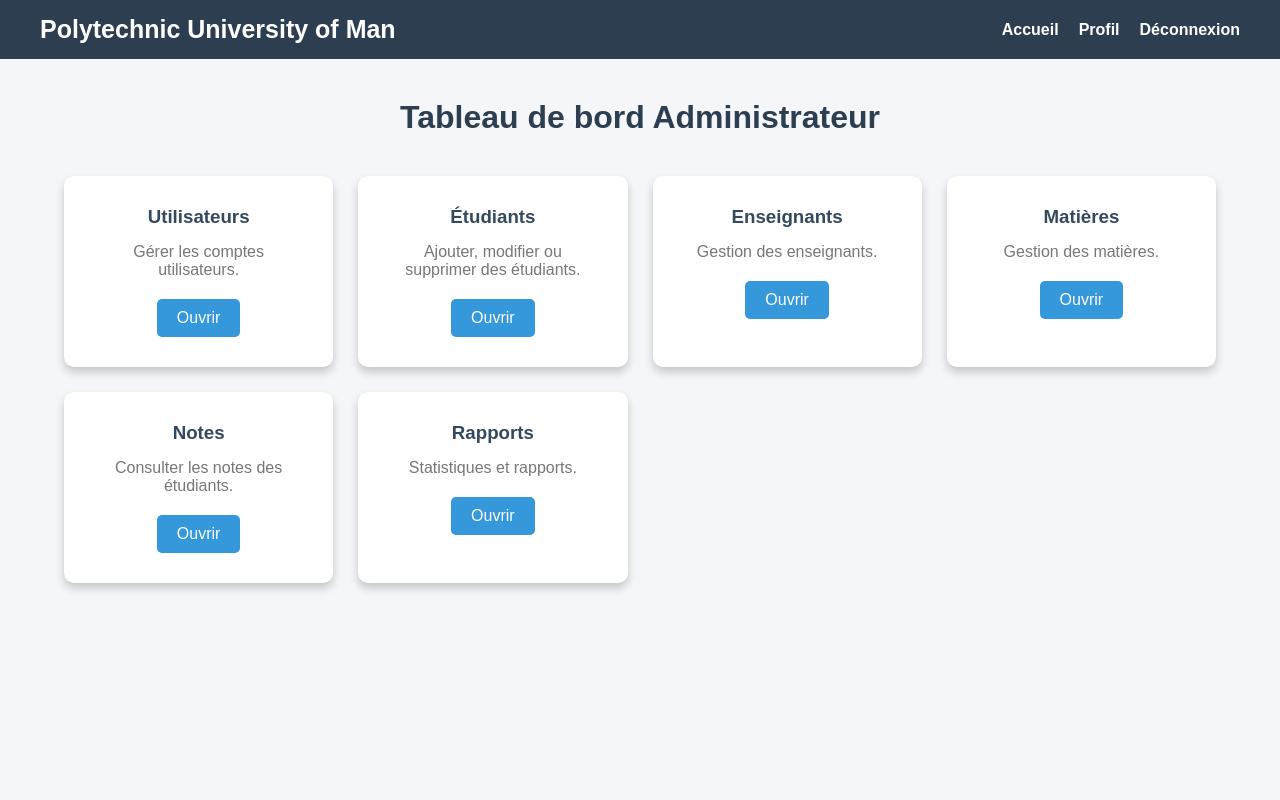
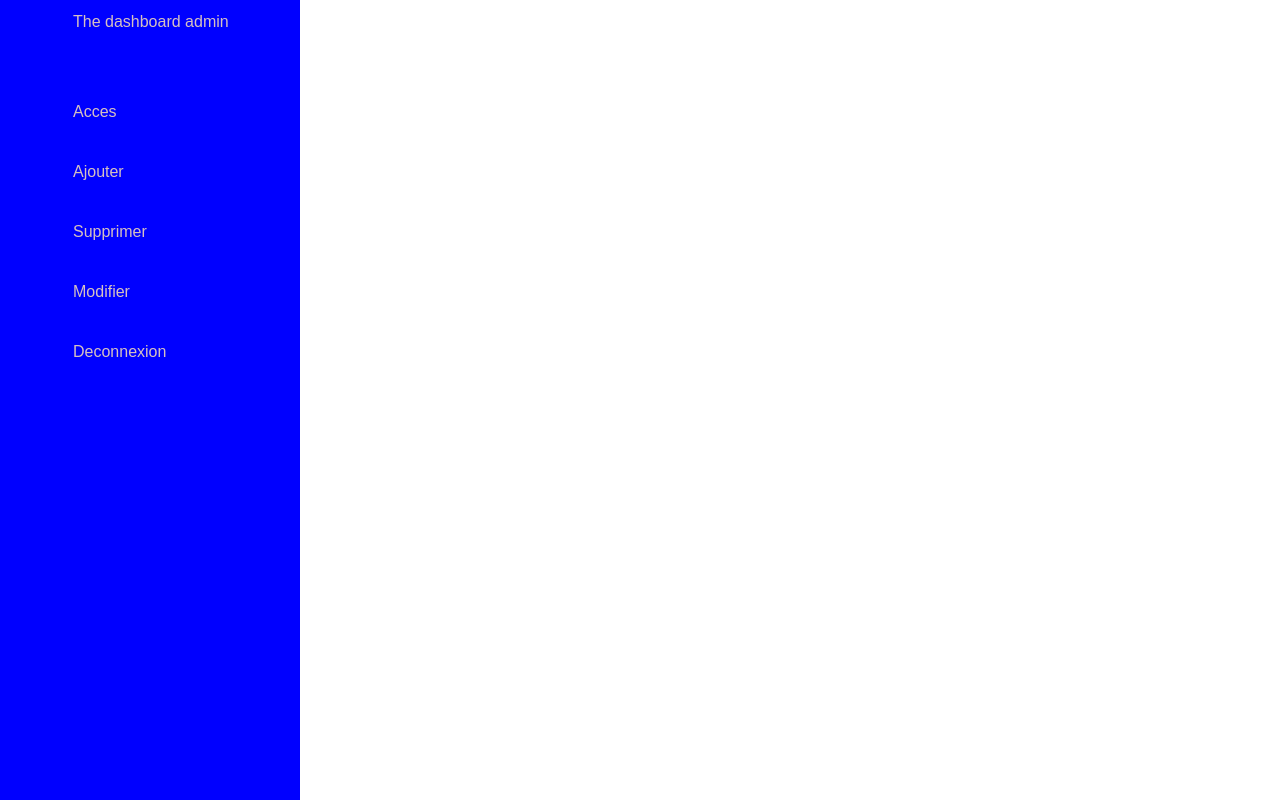
Before and after one commit to mohamed0594/MySystemSchollManagement, a Django app: page /dashboardadmin/ in a window 1280 px wide. Run offline with Django 5.2, Linux system fonts and the light colour scheme; some libraries are stand-ins or nearby versions.

Commit message:
dashboard admin

```diff
--- a/new_project/models.py
+++ b/new_project/models.py
@@ -23,13 +23,9 @@ class Classes (models.Model):
     class Meta:
         verbose_name = "Classe"
         verbose_name_plural = "Classes"
-class Classes (models.Model):
-    nom=models.CharField(max_length=50)
 
     def __str__(self):
         return self.nom
-
-
 
 class Etudiant (models.Model):
     nom=models.CharField(max_length=100)
--- a/pages/views.py
+++ b/pages/views.py
@@ -1,6 +1,6 @@
 from django.shortcuts import render, redirect
 
-import pages
+# import pages
 from .forms import Utilisateurforms
 from django.contrib.auth import authenticate, login
 from django.contrib import messages
@@ -19,8 +19,8 @@ def connexion(request):
         if form.is_valid():
             username = form.cleaned_data['username']
             password = form.cleaned_data['password']
-            # print("Username :", username)
-            # print("Password :", password)
+            print("Username :", username)
+            print("Password :", password)
             user = authenticate(request, username= username, password = password)
             print(user)
             if user is not None :
--- a/static/css/dashboardadmin.css
+++ b/static/css/dashboardadmin.css
@@ -1,96 +1,93 @@
+
  *{
             margin:0;
             padding:0;
             box-sizing:border-box;
             font-family:Arial, Helvetica, sans-serif;
-        }
 
-        body{
-            background:#f4f6f9;
-        }
+}
+
+body {
+            min-height: 100vh;
+            overflow-x: hidden;
+
+}
+.container{
+            position: relative;
+            width: 100%;
+
+}
+.navigation{
+            position: fixed;
+            width: 300px;
+            height: 100%;
+            background-color: blue;
+            transition: 0.5s;
+            overflow: hidden;
+
+    }
+.navigation ul{
+        position: absolute;
+        top: 0;
+        left: 0;
+        width: 100%;
+       padding: 3px;
+       margin: 10px;
+
+}
+.navigation ul li {
+        position: relative;
+        width: 100%;
+        list-style: none;
+         /* margin: 10px; */
+         border-top-left-radius: 30px;
+         border-bottom-left-radius: 30px;
+
+}
+.navigation ul li :hover{
+        background-color: white;
+      padding: 0Px 2px;
+      /* border-radius: 3px; */
+}
+.navigation ul li a{
+        text-decoration: none;
+        display: block;
+        width: 100%;
+        display: flex;
+        color: rgb(214, 193, 193);
+}
+.navigation ul li:nth-child(1){
+   margin-bottom: 30px;
+
+}
+.navigation ul li :hover a .icon{
+        position: relative;
+        display: block;
+        min-width: 60px;
+        height: 60px;
+        line-height: 60px;
+        text-align: center;
+}
+.navigation ul li a .icon{
+        position: relative;
+        display: block;
+        min-width: 60px;
+        height: 60px;
+        text-align: center;
+}
+.navigation ul li a .icon ion-icon{
+        font-size: 1.1rem;
+
+}
+.navigation ul li a .titre {
+        position: relative;
+        display:  block;
+        /* height: 60px;
+        line-height: 60px;
+        padding: 0 10px;
+        text-align: start;
+        white-space: nowrap;
+        */
 
 
-        nav{
-            background:#2c3e50;
-            color:white;
-            display:flex;
-            justify-content:space-between;
-            align-items:center;
-            padding:15px 40px;
-        }
-
-        nav h2{
-            font-size:25px;
-        }
-
-        nav ul{
-            display:flex;
-            list-style:none;
-        }
-
-        nav ul li{
-            margin-left:20px;
-        }
-
-        nav ul li a{
-            color:white;
-            text-decoration:none;
-            font-weight:bold;
-        }
-
-        nav ul li a:hover{
-            color:#1abc9c;
-        }
-
-
-        .titre{
-            text-align:center;
-            margin:40px 0;
-            color:#2c3e50;
-        }
-
-
-        .container{
-            width:90%;
-            margin:auto;
-
-            display:grid;
-            grid-template-columns:repeat(auto-fit,minmax(250px,1fr));
-            gap:25px;
-        }
-
-        .card{
-            background:white;
-            border-radius:10px;
-            padding:30px;
-            text-align:center;
-            box-shadow:0 5px 10px rgba(0,0,0,.2);
-            transition:.3s;
-        }
-
-        .card:hover{
-            transform:translateY(-8px);
-        }
-
-        .card h3{
-            margin-bottom:15px;
-            color:#34495e;
-        }
-
-        .card p{
-            margin-bottom:20px;
-            color:#777;
-        }
-
-        .card a{
-            display:inline-block;
-            padding:10px 20px;
-            background:#3498db;
-            color:white;
-            text-decoration:none;
-            border-radius:5px;
-        }
-
-        .card a:hover{
-            background:#2980b9;
-        }
+}
--- a/templates/pages/dashboardadmin.html
+++ b/templates/pages/dashboardadmin.html
@@ -4,68 +4,67 @@
 <head>
     <meta charset="UTF-8">
     <meta name="viewport" content="width=device-width, initial-scale=1.0">
-    <link rel="stylesheet" href="{% static 'css/dashboardadmin.css' %}">
-    <title>Dashboard Administrateur</title>
+    <title>Dashboard Admin</title>
+    <link rel="stylesheet" href="{% static 'css/dashboardadmin.css' %}?v=1.1">
+    {% comment %} ou que le cache du navigateur bloque la mise à jour. {% endcomment %}
+</head>
+<body>
+    <!--Menu de navigation  de adminstrateur django  -->
+
+   <div class="container">
+    <div class="navigation">
+        <ul>
+            <li>
+                <a href="#">
+                    <span class="icon"><ion-icon name="logo-apple"></ion-icon></span>
+                    <span class="titre">The dashboard admin</span>
+                </a>
+            </li>
+
+             <li>
+                <a href="#">
+                    <span class="icon"><ion-icon name="home-outline"></ion-icon></span>
+                    <span class="titre">Acces</span>
+                </a>
+            </li>
+             <li>
+                <a href="#">
+                    <span class="icon"><ion-icon name="add-outline"></ion-icon></span>
+                    <span class="titre">Ajouter</span>
+                </a>
+            </li>
+             <li>
+                <a href="#">
+                    <span class="icon"><ion-icon name="trash-outline"></ion-icon></span>
+                    <span class="titre">Supprimer</span>
+                </a>
+            </li>
+             <li>
+                <a href="#">
+                    <span class="icon"><ion-icon name="card-outline"></ion-icon></span>
+                    <span class="titre">Modifier</span>
+                </a>
+            </li>
+               <li>
+                <a href="#">
+                    <span class="icon"><ion-icon name="lock-closed-outline"></ion-icon></span>
+                    <span class="titre">Deconnexion</span>
+                </a>
+            </li>
 
 
-</head>
-<body>
-
-    <nav>
-
-        <h2>Polytechnic University of Man </h2>
-
-        <ul>
-            <li><a href="#">Accueil</a></li>
-            <li><a href="#">Profil</a></li>
-            <li><a href="#">Déconnexion</a></li>
         </ul>
 
-    </nav>
 
-    <h1 class="titre">
-        Tableau de bord Administrateur
-    </h1>
 
-    <div class="container">
 
-        <div class="card">
-            <h3>Utilisateurs</h3>
-            <p>Gérer les comptes utilisateurs.</p>
-            <a href="#">Ouvrir</a>
-        </div>
-
-        <div class="card">
-            <h3> Étudiants</h3>
-            <p>Ajouter, modifier ou supprimer des étudiants.</p>
-            <a href="#">Ouvrir</a>
-        </div>
-
-        <div class="card">
-            <h3> Enseignants</h3>
-            <p>Gestion des enseignants.</p>
-            <a href="#">Ouvrir</a>
-        </div>
-
-        <div class="card">
-            <h3> Matières</h3>
-            <p>Gestion des matières.</p>
-            <a href="#">Ouvrir</a>
-        </div>
-
-        <div class="card">
-            <h3>Notes</h3>
-            <p>Consulter les notes des étudiants.</p>
-            <a href="#">Ouvrir</a>
-        </div>
-
-        <div class="card">
-            <h3> Rapports</h3>
-            <p>Statistiques et rapports.</p>
-            <a href="#">Ouvrir</a>
-        </div>
 
     </div>
 
+
+   </div>
+
+<script type="module" src="https://unpkg.com/ionicons@8.0.13/dist/ionicons/ionicons.esm.js"></script>
+<script nomodule src="https://unpkg.com/ionicons@8.0.13/dist/ionicons/ionicons.js"></script>
 </body>
 </html>
```
Also changed, not shown: pages/models.py (+5 -3 lines), templates/dashboardstudent/dashboardstudent.html (+12 -0 lines), templates/dashboardteacher/dashboardteacher.html (+18 -0 lines), db.sqlite3, new_project/migrations/0005_alter_classes_options.py (added), pages/migrations/0005_alter_utilisateur_email_alter_utilisateur_role.py (added).
